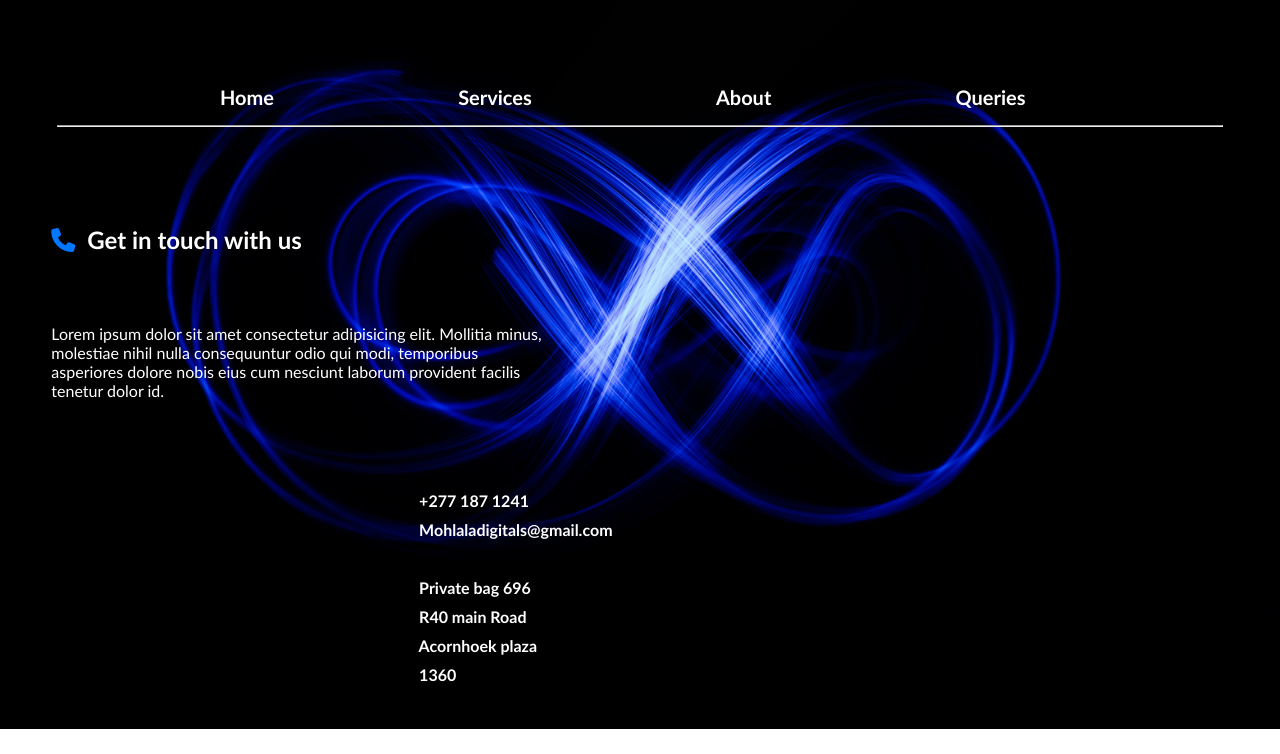
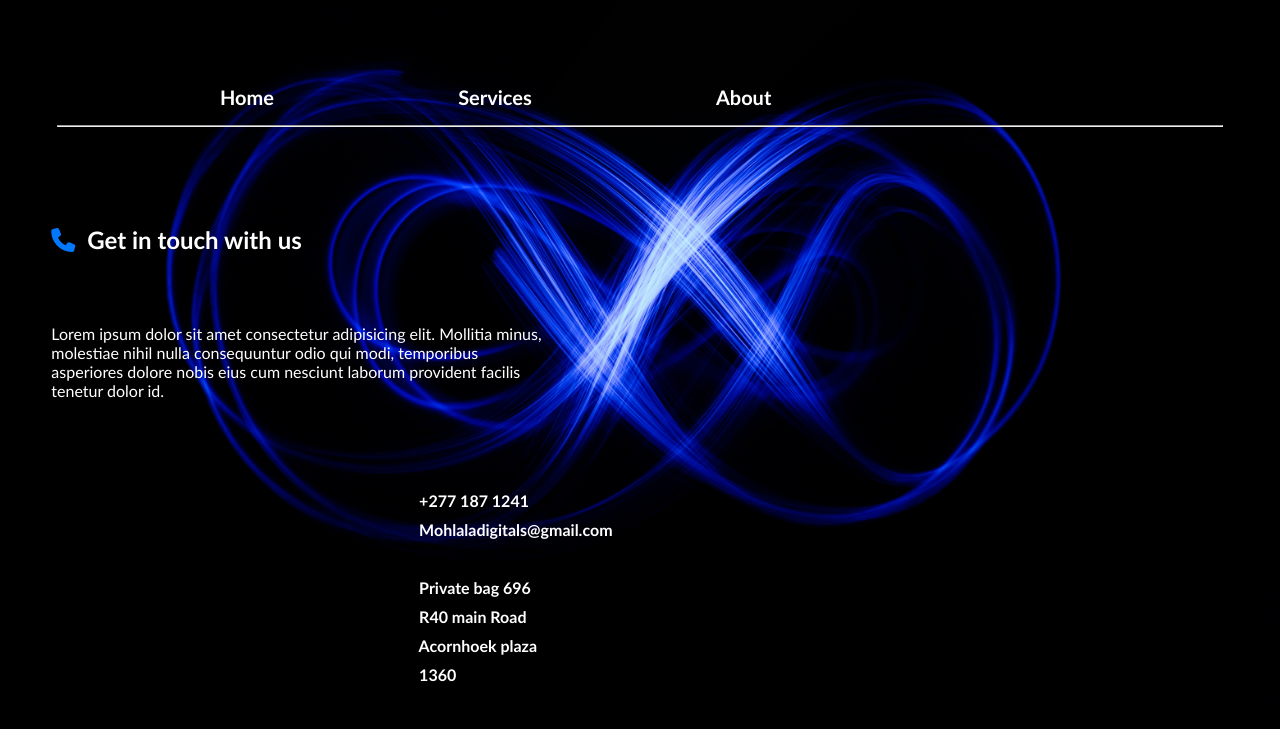
Before and after one commit to brianmohlala/digitals, a plain HTML site: page contact.html in a window 1280 px wide. Shown: the part 71-825 px from the top of the page. Drawn offline with Linux system fonts and the light colour scheme.

Commit message:
Update contact.html

```diff
--- a/contact.html
+++ b/contact.html
@@ -18,13 +18,12 @@
 
   </header>
 
-  <!-- Navigation  -->
+  <!-- Navigation bar  -->
   <div id="navbar">
     <p id="navigation">
       <a href="index.html">Home</a>
       <a href="services.html">Services</a>
       <a href="about.html">About</a>
-      <a href="queries.html">Queries</a>
     </p>
     <hr width="97%"> <!-- create a line below navigation  -->
   </div>
```
